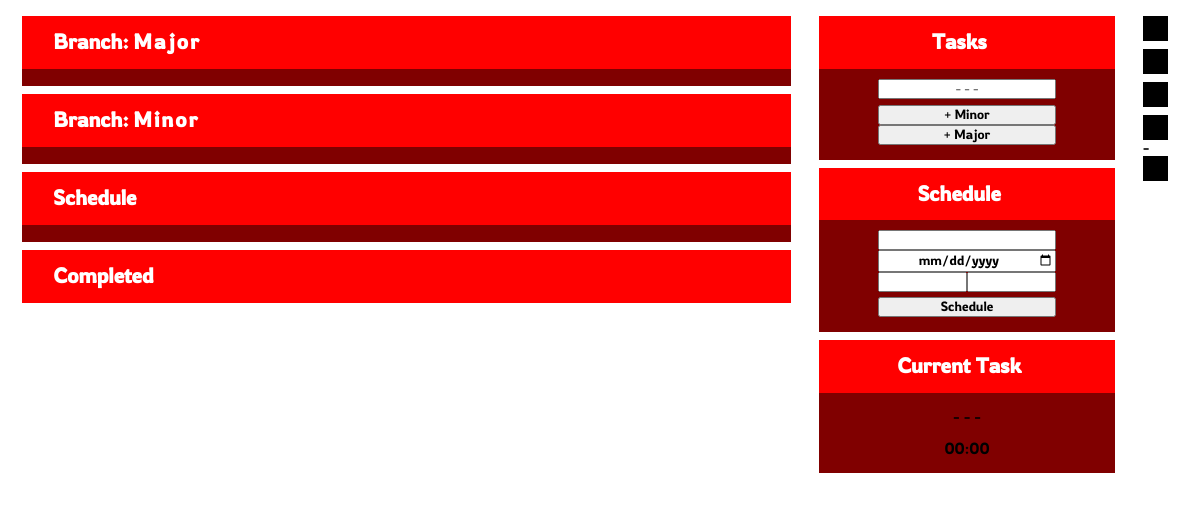
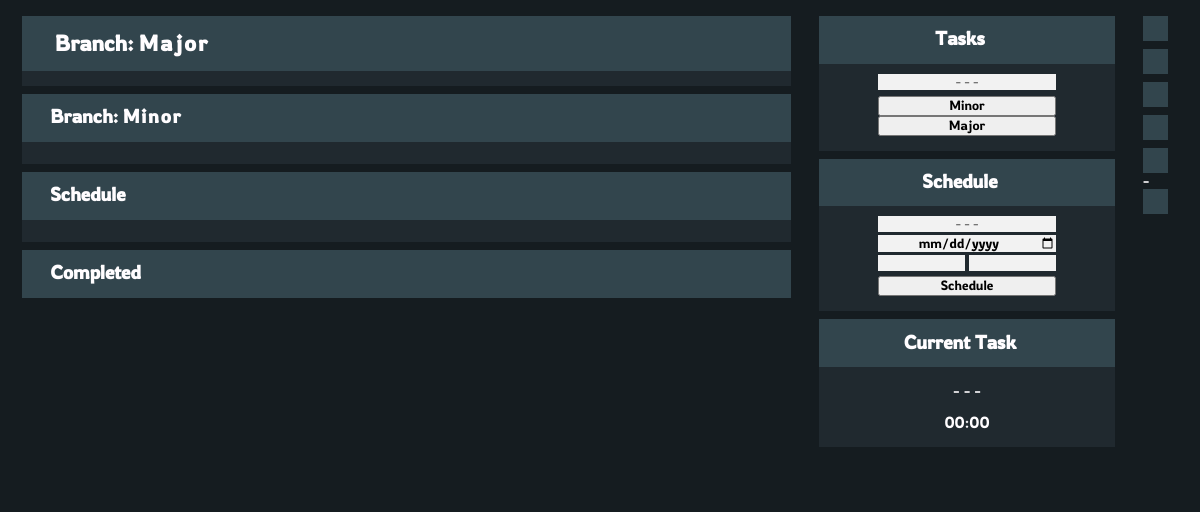
Before and after one commit to x-wyz/Project-Manager, an Electron app: page index.html in a window 1200 px wide. Drawn offline with Linux system fonts and the light colour scheme.

Commit message:
placeholders & improved layout

```diff
--- a/index.html
+++ b/index.html
@@ -12,7 +12,7 @@
 		<div id="container-main">
 			<div id="container-one" class="column">
 				<div id="container-major" class="task-container">
-					<h2 class="header-title header-project">Branch: <span class="letter-spaced">Major</span></h2>
+					<h2 id="header-major" class="header-title header-project">Branch: <span class="letter-spaced">Major</span></h2>
 					<div id="generated-major" class="generated-area">
 						<!-- Tasks will be generated here -->
 					</div>
@@ -46,8 +46,8 @@
 					<form id="new-task-form">
 						<input id="new-task-text" type="text" class="text-field" placeholder="- - -">
 						<div id="major-minor-btn">
-							<button id="add-minor">+ Minor</button>
-							<button id="add-major">+ Major</button>
+							<button id="add-minor">Minor</button>
+							<button id="add-major">Major</button>
 						</div>
 					</form>
 				</div>
@@ -55,7 +55,7 @@
 				<div id="schedule-task-form">
 					<h2 class="header-title header-new">Schedule</h2>
 					<form id="new-schedule-form">
-						<input id="new-schedule-text" type="text" class="text-field">
+						<input id="new-schedule-text" type="text" class="text-field" placeholder="- - -">
 						<input type="date" id="schedule-date">
 						<div id="hr-sc">
 							<input type="number" min="0" max="24" id="schedule-hour">
@@ -77,6 +77,7 @@
 				<div id="tool-create-project" class="menu-icon"></div>
 				<div id="tool-save-project" class="menu-icon"></div>
 				<div id="tool-settings" class="menu-icon"></div>
+				<div id="switch-themes" class="menu-icon"></div>
 				<div id="separator"> - </div>
 				<div id="tool-additional">
 					<div id="toolbox" style="display: none;">
--- a/styles/app.css
+++ b/styles/app.css
@@ -1,8 +1,18 @@
 :root {
-	--header-color: red;
-	--bg-color-0: white;
-	--bg-color-1: maroon;
-	--font-color: white;
+	/* General */
+	--input-bg: #f2f2f2;
+
+	/* Dark Theme */
+	--header-color: rgb(50,69,77);
+	--bg-color-0: rgb(21,28,32);
+	--bg-color-1: rgb(32,41,47);
+	--font-color: rgb(255,253,255);
+
+	/* Light Theme */
+	/*--header-color: rgb(25, 255, 194);
+	--bg-color-0: rgba(116, 252, 216, 0.3);
+	--bg-color-1: rgb(168, 255, 232);
+	--font-color: rgb(34, 36, 35);*/
 }
 
 @font-face {
@@ -13,6 +23,7 @@
 
 body {
 	background: var(--bg-color-0);
+	color: var(--font-color);
 }
 
 * {
@@ -44,13 +55,15 @@ body {
 .menu-icon, #tool-additional {
 	width: 25px;
 	height: 25px;
-	background: black;
+	background: var(--header-color);
 }
 
 #new-schedule-form {
 	display: flex;
 	flex-direction: column;
 }
+
+/* Generic and column 1 styling */
 
 #container-major, #container-minor, #container-schedule, #completed-container,
 #static-task-form, #schedule-task-form, #current-task  {
@@ -68,7 +81,7 @@ body {
 	margin: 0;
 	padding: 0.75em;
 	padding-left: 1.5em;
-	font-size: 21px;
+	font-size: 19px;
 	color: var(--font-color);
 	background: var(--header-color);
 }
@@ -86,15 +99,33 @@ body {
 	margin-top: 0.5em;
 }
 
+#header-major {
+	font-size: 22px;
+}
+
+/* Column 2 styling */
+
 input {
 	box-sizing: border-box;
 	text-align: center;
+	outline: none;
+	background: var(--input-bg);
+	border: 0;
 }
 
 input[type="text"], input[type="date"] {
 	display: block;
 	margin: 0 auto;
 	width: 60%;
+}
+
+input[type="number"] {
+	width: 49%;
+	margin-top: 0.2em;
+}
+
+input[type="date"]  {
+	margin-top: 0.2em;
 }
 
 #major-minor-btn {
@@ -122,15 +153,12 @@ input[type="text"], input[type="date"] {
 #hr-sc {
 	display: flex;
 	flex-direction: row;
+	justify-content: space-between;
 	width: 60%;
 	box-sizing: border-box;
 	margin: 0 auto;
 }
 
-input[type="number"] {
-	width: 50%;
-}
-
 #new-schedule-form, #new-task-form {
 	margin: 10px 0 15px 0;
 }
```
